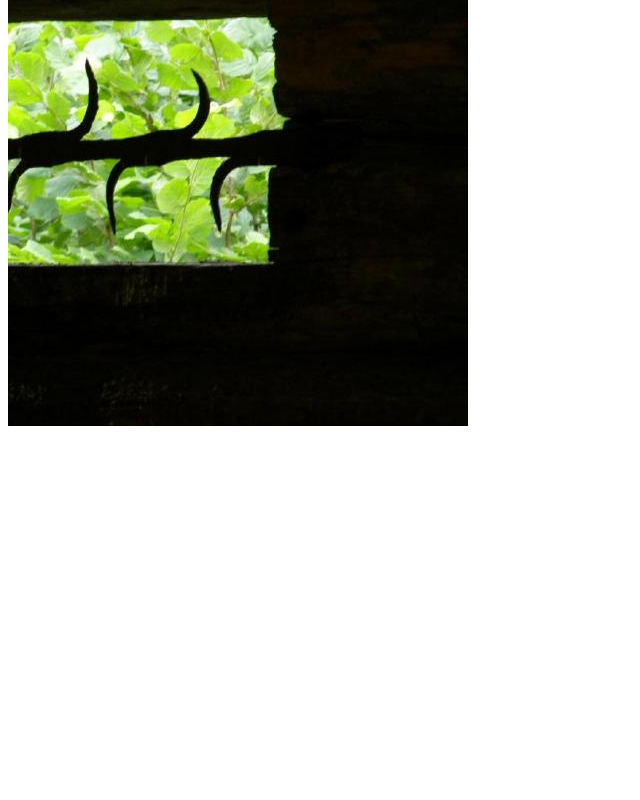
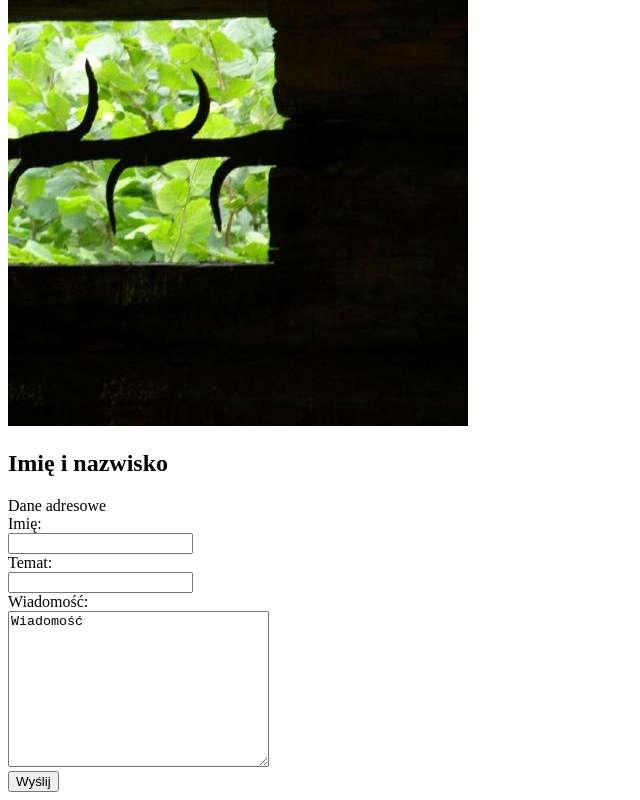
Before and after one commit to joczarnocka/fe_9, a plain HTML site: page index.html in a window 1280 px wide. Shown: the part 1606-2406 px from the top of the page, without its empty margins (0-640 px from the left). Before the commit the page ends 2044 px from the top, so only its background shows below. Drawn offline with Linux system fonts and the light colour scheme.

Commit message:
Sekcja Contact

```diff
--- a/index.html
+++ b/index.html
@@ -48,5 +48,19 @@
         <div id="portfolio-item"><img src="picture.jpg" alt=""></div>
         <div id="portfolio-item"><img src="picture.jpg" alt=""></div>
     </section>
+
+    <section id="Contact">
+        <h1>Imię i nazwisko</h1>
+        <div class="Address">Dane adresowe</div>
+        <form action="">
+            <label for="fname">Imię:</label><br>
+            <input type="text" id="fname" name="fname" required><br>
+            <label for="topic">Temat:</label><br>
+            <input type="text" id="topic" name="topic" required><br>
+            <label for="message">Wiadomość:</label><br>
+            <textarea name="message" rows="10" cols="30" required>Wiadomość</textarea><br>
+            <input type="submit" value="Wyślij">
+        </form>
+    </section>
 </body>
 </html>
```
